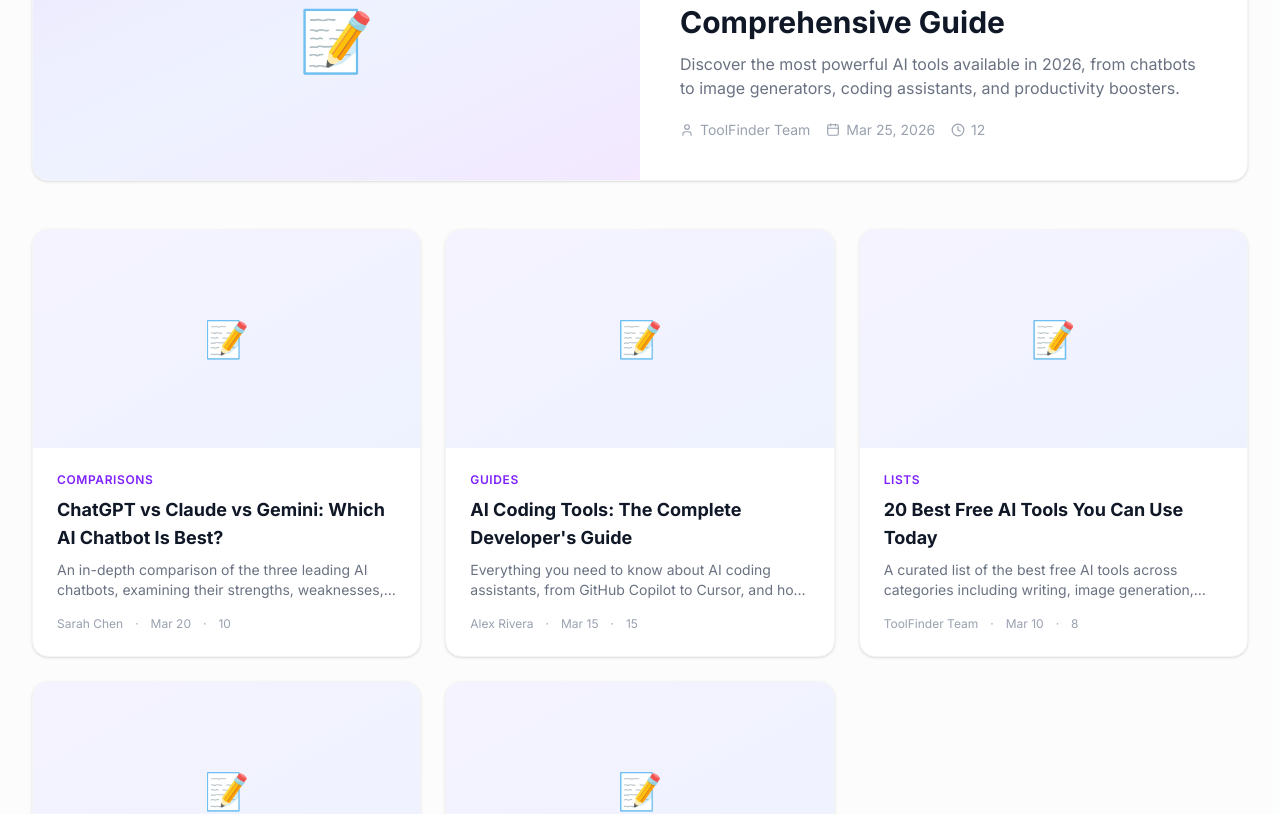
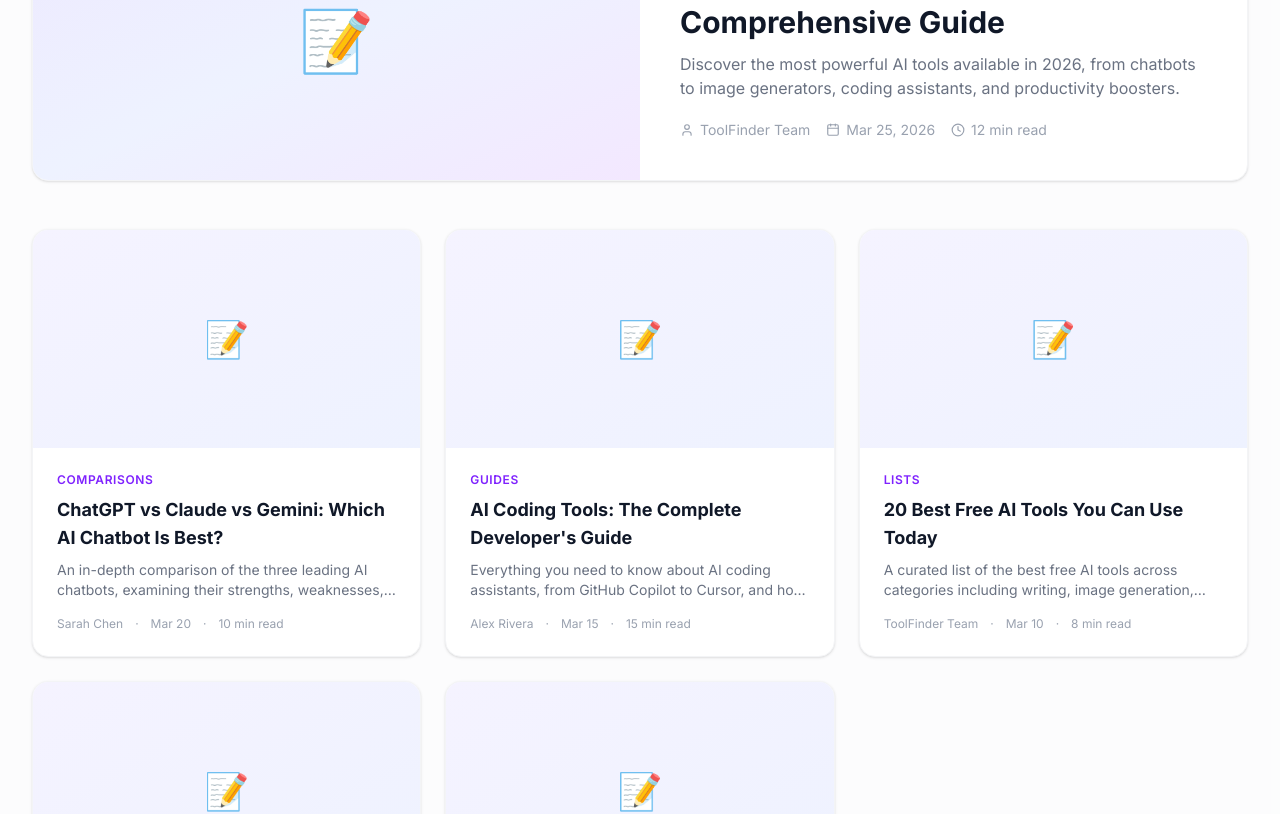
Before and after one commit to Zhuotukeji/findtool, a Next.js app: page /blog in a window 1280 px wide. Shown: the part 383-1197 px from the top of the page. Built offline with nearby package versions, Linux system fonts and the light colour scheme; no server answers.

Commit message:
fix: category icon显示为文本 & blog readTime缺少单位

```diff
--- a/src/app/blog/[slug]/page.tsx
+++ b/src/app/blog/[slug]/page.tsx
@@ -77,7 +77,7 @@ export default function BlogPostPage({ params }: { params: { slug: string } }) {
           <div className="flex flex-wrap items-center gap-4 text-sm text-gray-500">
             <span className="flex items-center gap-1.5"><User className="w-4 h-4" />{post.author}</span>
             <span className="flex items-center gap-1.5"><Calendar className="w-4 h-4" />{new Date(post.date).toLocaleDateString('en-US', { month: 'long', day: 'numeric', year: 'numeric' })}</span>
-            <span className="flex items-center gap-1.5"><Clock className="w-4 h-4" />{post.readTime}</span>
+            <span className="flex items-center gap-1.5"><Clock className="w-4 h-4" />{post.readTime} min read</span>
           </div>
         </header>
 
--- a/src/app/blog/page.tsx
+++ b/src/app/blog/page.tsx
@@ -55,7 +55,7 @@ export default function BlogPage() {
                   <div className="flex items-center gap-4 text-sm text-gray-400">
                     <span className="flex items-center gap-1.5"><User className="w-3.5 h-3.5" />{featured.author}</span>
                     <span className="flex items-center gap-1.5"><Calendar className="w-3.5 h-3.5" />{new Date(featured.date).toLocaleDateString('en-US', { month: 'short', day: 'numeric', year: 'numeric' })}</span>
-                    <span className="flex items-center gap-1.5"><Clock className="w-3.5 h-3.5" />{featured.readTime}</span>
+                    <span className="flex items-center gap-1.5"><Clock className="w-3.5 h-3.5" />{featured.readTime} min read</span>
                   </div>
                 </div>
               </div>
@@ -80,7 +80,7 @@ export default function BlogPage() {
                     <span>·</span>
                     <span>{new Date(post.date).toLocaleDateString('en-US', { month: 'short', day: 'numeric' })}</span>
                     <span>·</span>
-                    <span>{post.readTime}</span>
+                    <span>{post.readTime} min read</span>
                   </div>
                 </div>
               </article>
--- a/src/app/category/[slug]/page.tsx
+++ b/src/app/category/[slug]/page.tsx
@@ -1,5 +1,6 @@
 import { notFound } from 'next/navigation';
 import ToolCard from '@/components/tools/ToolCard';
+import CategoryIcon from '@/components/tools/CategoryIcon';
 import { categories, tools } from '@/data';
 import { JsonLdBreadcrumb } from '@/components/seo/JsonLd';
 
@@ -45,7 +46,7 @@ export default async function CategoryPage({ params }: { params: Promise<{ slug:
       <div className="bg-white border-b border-gray-100">
         <div className="max-w-7xl mx-auto px-4 sm:px-6 lg:px-8 py-12">
           <div className="flex items-center gap-4 mb-4">
-            <span className="text-4xl">{category.icon}</span>
+            <CategoryIcon icon={category.icon} className="w-8 h-8" />
             <div>
               <h1 className="text-3xl md:text-4xl font-bold text-gray-900">{category.name}</h1>
               <p className="text-gray-500 mt-1">{categoryTools.length} tools available</p>
--- a/src/app/compare/page.tsx
+++ b/src/app/compare/page.tsx
@@ -4,6 +4,7 @@ import { Star, Check, X, ArrowRight } from 'lucide-react';
 import { tools, categories } from '@/data';
 import { JsonLdBreadcrumb } from '@/components/seo/JsonLd';
 import ToolLogo from '@/components/tools/ToolLogo';
+import CategoryIcon from '@/components/tools/CategoryIcon';
 
 const siteUrl = process.env.NEXT_PUBLIC_SITE_URL || 'https://toolfinder.vercel.app';
 
@@ -51,7 +52,7 @@ export default function ComparePage() {
           <div key={category.slug} className="bg-white rounded-2xl shadow-sm border border-gray-100 overflow-hidden">
             <div className="p-6 border-b border-gray-100 flex items-center justify-between">
               <div className="flex items-center gap-3">
-                <span className="text-2xl">{category.icon}</span>
+                <CategoryIcon icon={category.icon} className="w-6 h-6" />
                 <h2 className="text-xl font-bold text-gray-900">{category.name}</h2>
               </div>
               <Link href={`/category/${category.slug}`} className="text-sm text-violet-600 hover:underline flex items-center gap-1">
--- /dev/null
+++ b/src/components/tools/CategoryIcon.tsx
@@ -0,0 +1,15 @@
+import { PenTool, Image, Code, Video, Music, Zap, MessageSquare, TrendingUp, Palette, BarChart3, GraduationCap, Briefcase } from 'lucide-react';
+
+const iconMap: Record<string, React.ComponentType<{ className?: string }>> = {
+  PenTool, Image, Code, Video, Music, Zap, MessageSquare, TrendingUp, Palette, BarChart3, GraduationCap, Briefcase,
+};
+
+interface CategoryIconProps {
+  icon: string;
+  className?: string;
+}
+
+export default function CategoryIcon({ icon, className = 'w-6 h-6' }: CategoryIconProps) {
+  const Icon = iconMap[icon] || Zap;
+  return <Icon className={className} />;
+}
```
